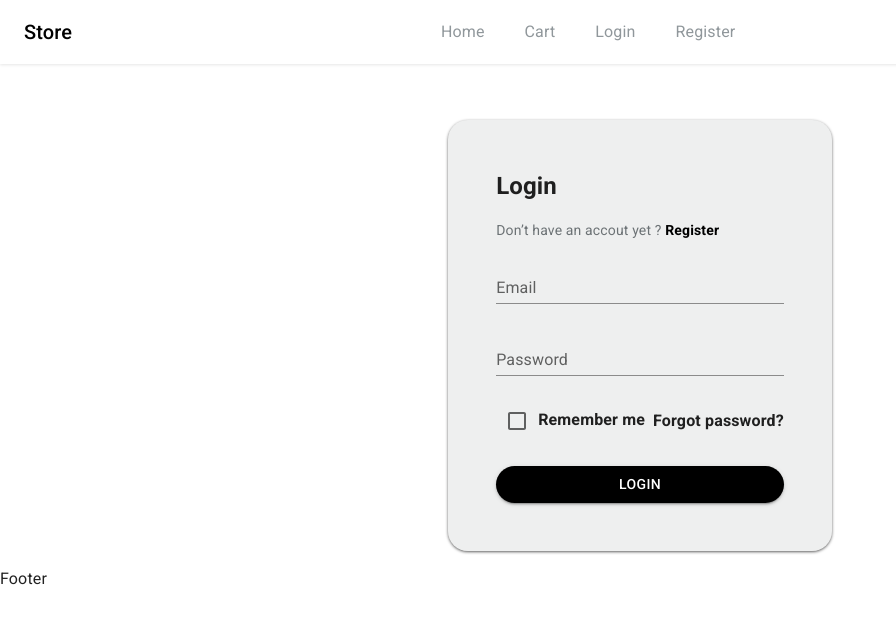
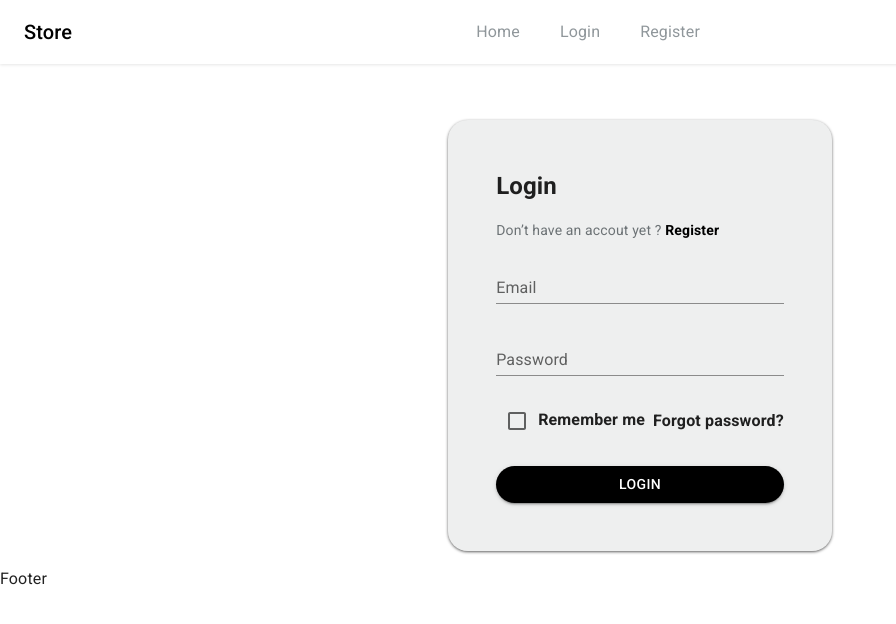
Before and after one commit to mayoshmase-dot/E-Store, a React (Vite) app: page /login in a window 1280 px wide. Shown: the top 624 px of the page, without its empty margins (0-896 px from the left). Built offline with nearby package versions, Linux system fonts and the light colour scheme.

Commit message:
create auth store

```diff
--- a/package.json
+++ b/package.json
@@ -23,7 +23,8 @@
     "react-hook-form": "^7.71.1",
     "react-router-dom": "^7.13.0",
     "react-toastify": "^11.0.5",
-    "yup": "^1.7.1"
+    "yup": "^1.7.1",
+    "zustand": "^5.0.11"
   },
   "devDependencies": {
     "@eslint/js": "^9.39.1",
--- a/src/components/navbar/Navbar.jsx
+++ b/src/components/navbar/Navbar.jsx
@@ -7,10 +7,19 @@ import FavoriteBorderIcon from '@mui/icons-material/FavoriteBorder';
 import ShoppingCartOutlinedIcon from '@mui/icons-material/ShoppingCartOutlined';
 import PersonOutlineOutlinedIcon from '@mui/icons-material/PersonOutlineOutlined';
 import { Link } from '@mui/material';
-import { Link as RouterLink } from "react-router-dom"
+import { Link as RouterLink, useNavigate } from "react-router-dom"
 import MenuIcon from '@mui/icons-material/Menu';
+import useAuthStore from '../../store/useAuthStore';
 
 export default function Navbar() {
+  const token = useAuthStore((state) => state.token)
+    const logout = useAuthStore ((state)=>state.logout)
+    const navigate = useNavigate()
+    const handleLogout = ()=>{
+      logout();
+     navigate('/login');
+    }
+
   return (
     <Box>
       <AppBar position="static" sx={{ backgroundColor: "rgb(255, 255, 255)", boxShadow: '0px 1px 3px rgba(0, 0, 0, 0.1)' }}>
@@ -20,9 +29,20 @@ export default function Navbar() {
           </Typography>
           <Box sx={{ display: { xs: 'none', sm: 'flex' }, gap: 5 }}>
             <Link component={RouterLink} to={'/'} underline='none' sx={{ color: 'rgb(144, 151, 155)' }}>Home</Link>
-            <Link component={RouterLink} to={'/cart'} underline='none' sx={{ color: 'rgb(144, 151, 155) ' }}>Cart</Link>
-            <Link component={RouterLink} to={'/login'} underline='none' sx={{ color: 'rgb(144, 151, 155) ' }}>Login</Link>
-            <Link component={RouterLink} to={'/register'} underline='none' sx={{ color: 'rgb(144, 151, 155) ' }}>Register</Link>
+            {token ?
+              (
+                <>
+                  <Link component={RouterLink} to={'/cart'} underline='none' sx={{ color: 'rgb(144, 151, 155) ' }}>Cart</Link>
+                  <Link component={'button'} onClick={handleLogout} to={'/cart'} underline='none' sx={{ color: 'rgb(144, 151, 155) ' }}>Logout</Link>
+                </>
+              ) :
+              (
+                <>
+                  <Link component={RouterLink} to={'/login'} underline='none' sx={{ color: 'rgb(144, 151, 155) ' }}>Login</Link>
+                  <Link component={RouterLink} to={'/register'} underline='none' sx={{ color: 'rgb(144, 151, 155) ' }}>Register</Link>
+                </>
+              )
+            }
           </Box>
           <Box sx={{ display: { xs: 'none', sm: 'flex' }, gap: 2 }}>
             <IconButton sx={{ color: 'rgb(0, 0, 0)' }}>
@@ -38,7 +58,6 @@ export default function Navbar() {
           <IconButton sx={{ color: 'rgb(0, 0, 0)', display: { xs: 'flex', sm: 'none' } }}>
             <MenuIcon />
           </IconButton>
-
         </Toolbar>
       </AppBar>
     </Box>
--- a/src/components/products/Products.jsx
+++ b/src/components/products/Products.jsx
@@ -1,7 +1,9 @@
-import { Box, Button, Card, CardContent, CardMedia, Grid, Link, Typography } from '@mui/material';
+import { Box, Button, Grid, Link, Typography } from '@mui/material';
 import useProducts from '../../hooks/useProducts'
 import Loader from '../../ui/loader/Loader';
-import {Link as ReactLink} from 'react-router-dom';
+import Product from '../../ui/products/Products';
+import { Link as ReactLink } from 'react-router-dom';
+
 export default function Products() {
     const { data, isError, isLoading, error } = useProducts();
     if (isLoading) return <Loader />
@@ -15,22 +17,14 @@ export default function Products() {
             <Grid container spacing={5}>
                 {data.response.data.map((product) =>
                     <Grid item size={{ xs: 12, sm: 6, md: 4, lg: 3 }}>
-                       <Link component={ReactLink} to={`/product/${product.id}`} underline='none' >
-                         <Card sx={{ backgroundColor: 'rgba(205, 207, 207, 0.34)', textAlign: 'center' }}>
-                            <CardMedia component={'img'} image={product.image}></CardMedia>
-                            <CardContent sx={{display:'flex',flexDirection:'column',gap:2,p:3}}>
-                                <Typography component={'h3'} variant='body1'>
-                                    {product.name}
-                                </Typography>
-                                <Typography component={'span'} variant='body1' fontWeight={'bold'}>
-                                    ${product.price}
-                                </Typography>
-                                <Button type='submit'sx={{backgroundColor:'black' , color:'white'}}>Buy Now</Button>
-                            </CardContent>
-                        </Card>
+                        <Link component={ReactLink} to={`/product/${product.id}`} underline='none' >
+                            <Product product={product} />
                         </Link>
                     </Grid>)}
             </Grid>
+
+            <Link component={ReactLink} to={'products'} underline='none' sx={{ display: 'flex', justifyContent: 'center', mt: 5, alignItems: 'center' }}>
+                <Button type='submit' sx={{ backgroundColor: 'black', color: 'white', px: 3 }}>Show More</Button></Link>
         </Box>
     )
 }
--- a/src/hooks/useProduct.jsx
+++ b/src/hooks/useProductDetails.jsx
@@ -2,14 +2,14 @@ import React from 'react'
 import axiosInstance from '../api/axiosInstance'
 import { useQuery } from '@tanstack/react-query'
 
-export default function useProduct(id) {
-    const gerProduct = async () =>{
+export default function useProductDetails({id}) {
+    const getProductDetails = async () =>{
        const response = await axiosInstance.get(`/Products/${id}`)
        return response.data
     }
     const query = useQuery({
         queryKey : ['product' , 'en' , id] ,
-        queryFn : gerProduct ,
+        queryFn : getProductDetails ,
         staleTime: 100 * 60 * 5
     })
   return query
--- a/src/hooks/useProducts.jsx
+++ b/src/hooks/useProducts.jsx
@@ -1,13 +1,13 @@
 import axiosInstance from '../api/axiosInstance'
 import { useQuery } from '@tanstack/react-query';
 
-export default function useProducts() {
+export default function useProducts(limit=2) {
     const getProducts = async () => {
-        const response = await axiosInstance.get('/Products');
+        const response = await axiosInstance.get(`/Products?limit=${limit}`);
         return response.data;
     }
     const query = useQuery({
-        queryKey: ['products', 'en'],
+        queryKey: ['products', 'en' , limit],
         queryFn: getProducts,
     })
     return query
--- a/src/pages/auth/login/Login.jsx
+++ b/src/pages/auth/login/Login.jsx
@@ -1,12 +1,14 @@
 import { yupResolver } from '@hookform/resolvers/yup';
 import { Box, Button, TextField, Typography, Link, Checkbox, Grid } from '@mui/material';
-import { Link as RouterLink } from 'react-router-dom';
+import { Link as RouterLink, useNavigate } from 'react-router-dom';
 import { useForm } from 'react-hook-form'
 import { LoginSchema } from '../../../validation/LoginSchema';
 import axiosInstance from '../../../api/axiosInstance';
+import useAuthStore from '../../../store/useAuthStore';
 
 export default function Login() {
-
+ const setToken = useAuthStore ((state)=>state.setToken)
+ const navigate = useNavigate();
   const { register, handleSubmit, formState: { errors } } = useForm({
     resolver: yupResolver(LoginSchema)
   });
@@ -14,7 +16,8 @@ export default function Login() {
     try {
       const response = await axiosInstance.post('/auth/Account/Login', values);
       if (response.status == 200) {
-        localStorage.setItem("accessToken", response.data.accessToken)
+        setToken(response.data.accessToken);
+        navigate('/');
       }
       console.log("response", response);
     }
--- /dev/null
+++ b/src/pages/products/ProductPage.jsx
@@ -0,0 +1,23 @@
+import { Box, Grid, Typography } from '@mui/material';
+import useProducts from '../../hooks/useProducts'
+import Loader from '../../ui/loader/Loader';
+import Product from '../../ui/products/Products';
+
+export default function ProductPage() {
+    const { data, isError, isLoading, error } = useProducts(4);
+        if (isLoading) return <Loader />
+        if (isError) return <Box color={'red'}>{error.message}</Box>
+  return (
+    <Box py={5}>
+            <Typography component={'h2'} variant='h5' mb={3} fontWeight={'bold'}>
+                Products
+            </Typography>
+            <Grid container spacing={5}>
+                {data.response.data.map((product) =>
+                    <Grid item size={{ xs: 12, sm: 6, md: 4, lg: 3 }}>
+                           <Product product={product} />
+                    </Grid>)}
+            </Grid>
+        </Box>
+  )
+}
--- a/src/pages/products/ProductsDetails.jsx
+++ b/src/pages/products/ProductsDetails.jsx
@@ -1,11 +1,11 @@
-import useProduct from '../../hooks/useProduct'
+import useProductDetails from '../../hooks/useProductDetails'
 import { useParams } from 'react-router-dom';
 import Loader from '../../ui/loader/Loader';
 import { Box } from '@mui/material';
 
 export default function ProductsDetails() {
     const { id } = useParams();
-    const { data, isLoading, isError, error } = useProduct(id);
+    const { data, isLoading, isError, error } = useProductDetails({id});
     console.log(data)
     if (isLoading) return <Loader />
     if (isError) return <Box color={'red'}>{error.message}</Box>
--- /dev/null
+++ b/src/store/useAuthStore.js
@@ -0,0 +1,18 @@
+import {create} from "zustand";
+
+const useAuthStore = create((set)=>({
+token : localStorage.getItem('accessToken'),
+setToken :(newToken)=>{
+    set({
+        token:newToken
+    });
+    localStorage.setItem("accessToken" , newToken)
+},
+logout:()=>{
+    set({
+        token:null
+    });
+    localStorage.removeItem("accessToken")
+}
+}))
+export default useAuthStore ;
--- /dev/null
+++ b/src/ui/products/Products.jsx
@@ -0,0 +1,18 @@
+import { Button, Card, CardContent, CardMedia, Typography } from '@mui/material'
+
+export default function Products({ product }) {
+    return (
+        <Card sx={{ backgroundColor: 'rgba(205, 207, 207, 0.34)', textAlign: 'center' }}>
+            <CardMedia component={'img'} image={product.image}></CardMedia>
+            <CardContent sx={{ display: 'flex', flexDirection: 'column', gap: 2, p: 3 }}>
+                <Typography component={'h3'} variant='body1'>
+                    {product.name}
+                </Typography>
+                <Typography component={'span'} variant='body1' fontWeight={'bold'}>
+                    ${product.price}
+                </Typography>
+                <Button type='submit' sx={{ backgroundColor: 'black', color: 'white' }}>Buy Now</Button>
+            </CardContent>
+        </Card>
+    )
+}
```
Also changed, not shown: src/router.jsx (+6 -1 lines), 1 other file (tests, documents, lock files or other folders).
